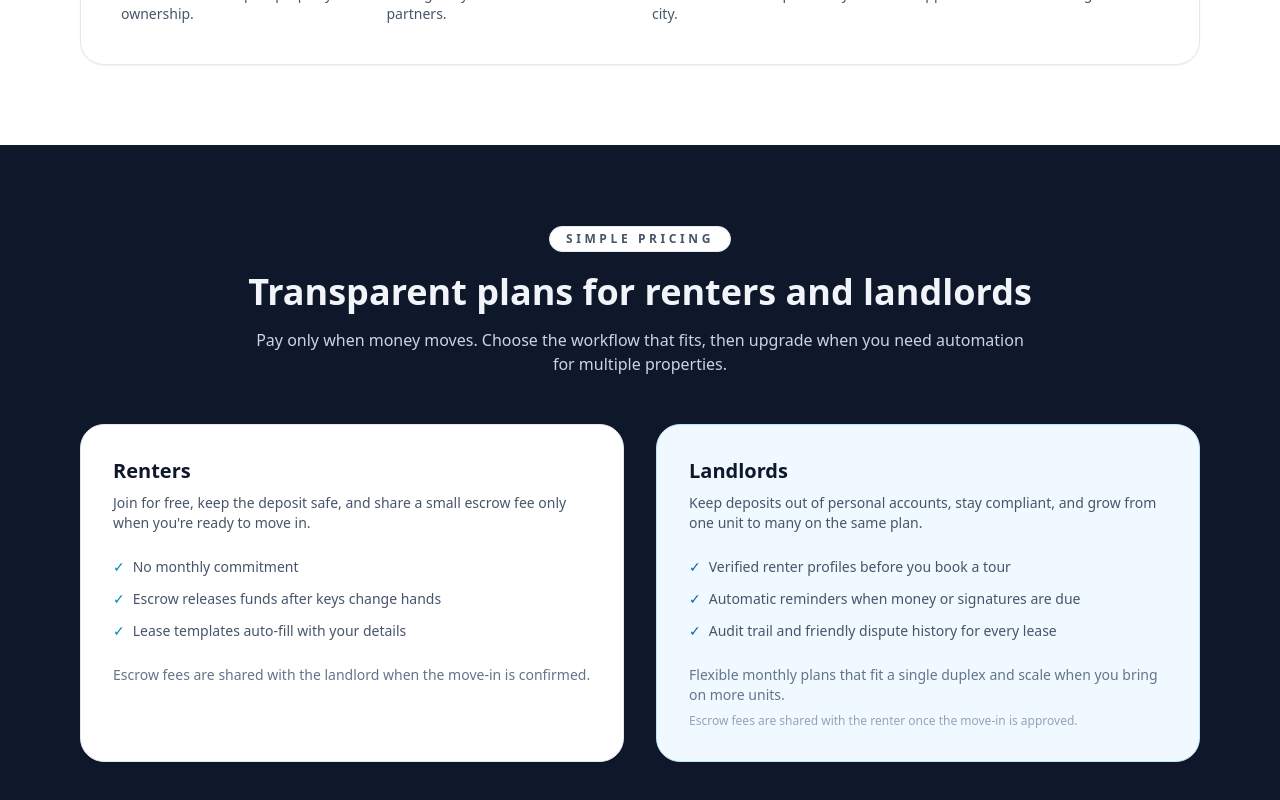
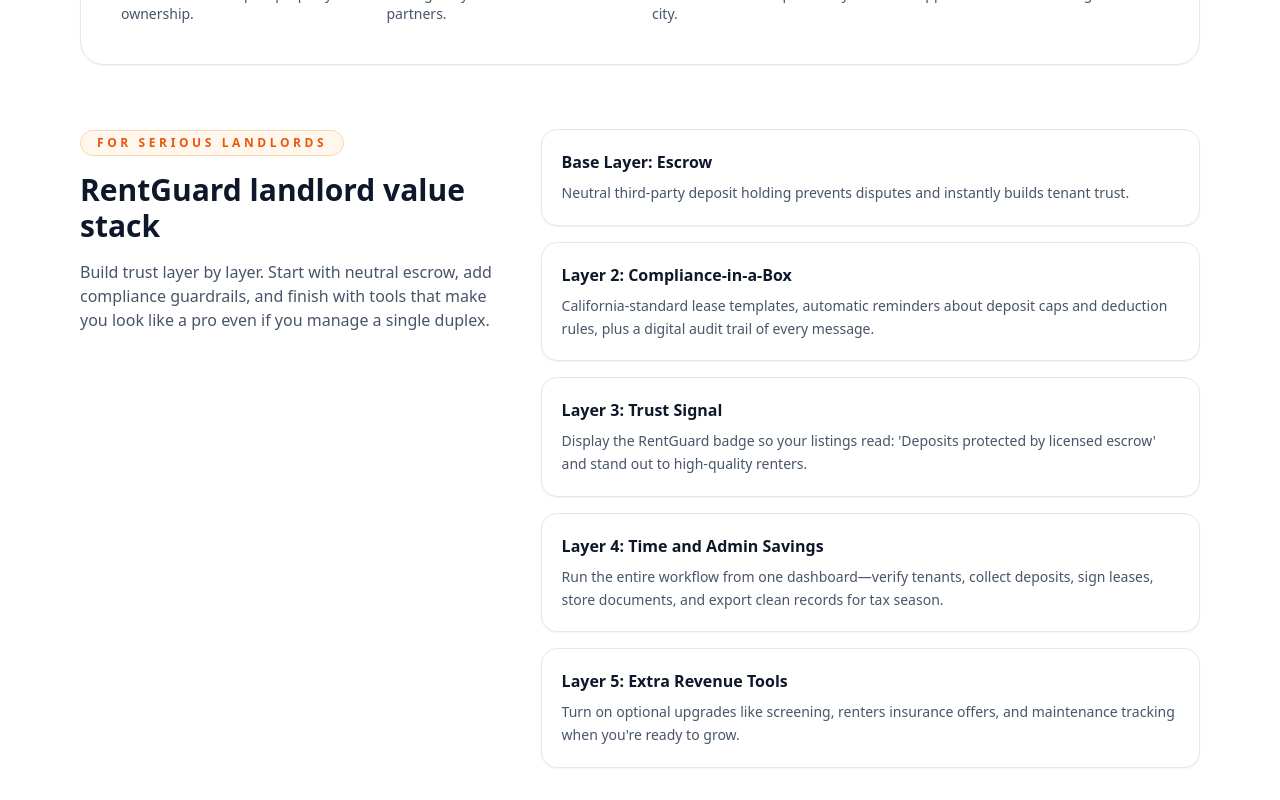
Before and after one commit to Aaronrabanal24/rentguard-landing, a Next.js app: page / in a window 1280 px wide. Shown: the part 3420-4220 px from the top of the page. Built offline with nearby package versions, Linux system fonts and the light colour scheme.

Commit message:
Copywriting and grammar correct CA

```diff
--- a/components/ValueAndForm.tsx
+++ b/components/ValueAndForm.tsx
@@ -76,6 +76,29 @@ const HOW_IT_WORKS = [
   { icon: "🏦", title: "Secure deposit in escrow", description: "Funds move into a neutral account managed by licensed California partners." },
   { icon: "📑", title: "Sign CA-compliant lease", description: "Generate and e-sign the right California lease template for your city." },
   { icon: "🔓", title: "Move in with confidence", description: "Checklists track keys, condition, and approvals before releasing funds." },
+];
+
+const LANDLORD_VALUE_STACK = [
+  {
+    title: "Base Layer: Escrow",
+    description: "Neutral third-party deposit holding prevents disputes and instantly builds tenant trust.",
+  },
+  {
+    title: "Layer 2: Compliance-in-a-Box",
+    description: "California-standard lease templates, automatic reminders about deposit caps and deduction rules, plus a digital audit trail of every message.",
+  },
+  {
+    title: "Layer 3: Trust Signal",
+    description: "Display the RentGuard badge so your listings read: 'Deposits protected by licensed escrow' and stand out to high-quality renters.",
+  },
+  {
+    title: "Layer 4: Time and Admin Savings",
+    description: "Run the entire workflow from one dashboard—verify tenants, collect deposits, sign leases, store documents, and export clean records for tax season.",
+  },
+  {
+    title: "Layer 5: Extra Revenue Tools",
+    description: "Turn on optional upgrades like screening, renters insurance offers, and maintenance tracking when you're ready to grow.",
+  },
 ];
 
 export default function ValueAndForm() {
@@ -205,6 +228,26 @@ export default function ValueAndForm() {
             ))}
           </ol>
         </div>
+
+        <div className="mt-16 grid gap-8 lg:grid-cols-[minmax(0,0.65fr)_minmax(0,1fr)]">
+          <div className="space-y-4">
+            <span className="inline-flex items-center gap-2 rounded-full border border-orange-200 bg-orange-50 px-4 py-1 text-xs font-semibold uppercase tracking-[0.3em] text-orange-600">
+              For serious landlords
+            </span>
+            <h3 className="text-3xl font-semibold text-slate-900">RentGuard landlord value stack</h3>
+            <p className="text-base text-slate-600">
+              Build trust layer by layer. Start with neutral escrow, add compliance guardrails, and finish with tools that make you look like a pro even if you manage a single duplex.
+            </p>
+          </div>
+          <ul className="space-y-4 text-sm text-slate-600">
+            {LANDLORD_VALUE_STACK.map((layer) => (
+              <li key={layer.title} className="rounded-2xl border border-slate-200 bg-white p-5 shadow-sm">
+                <h4 className="text-base font-semibold text-slate-900">{layer.title}</h4>
+                <p className="mt-2 leading-relaxed">{layer.description}</p>
+              </li>
+            ))}
+          </ul>
+        </div>
       </div>
     </section>
   );
```
